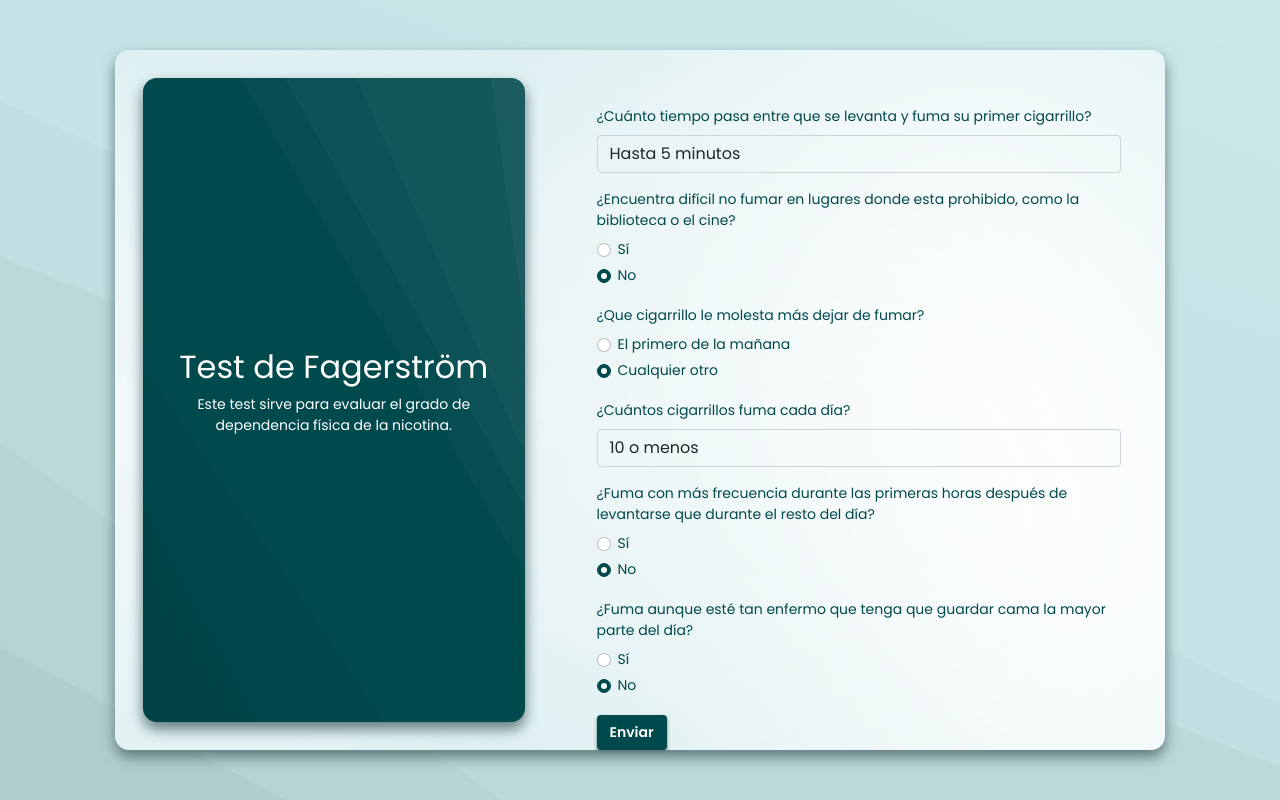
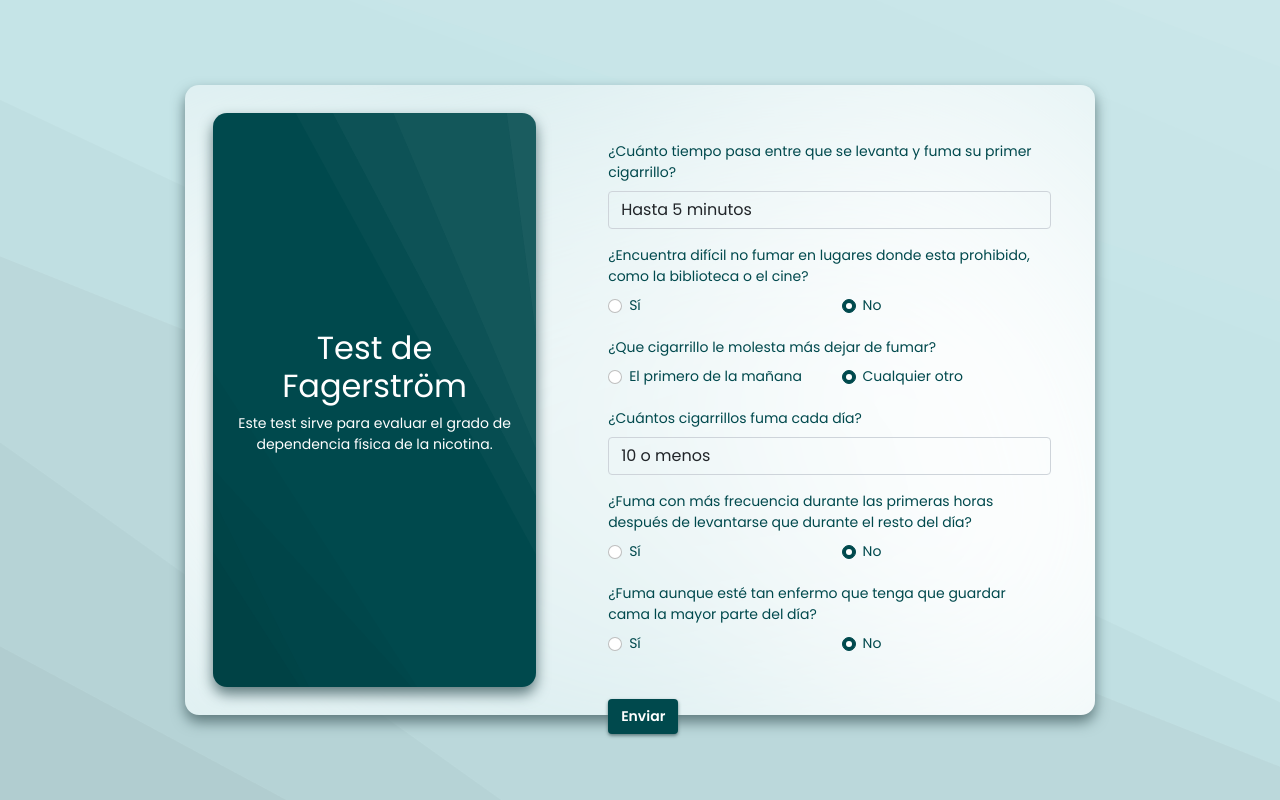
Before and after one commit to JesusMurguia/calculadora-web, a plain HTML site: page index.html in a window 1280 px wide. Drawn offline with nearby package versions, Linux system fonts and the light colour scheme.

Commit message:
menso alturoa

```diff
--- a/css/style.css
+++ b/css/style.css
@@ -25,8 +25,8 @@ body{
 }
 
 main{
-    max-width: 75em;
-    height: 50em;
+    max-width: 65em;
+    height: 45em;
     border-radius: 1em;
     box-shadow: 0 0.5em 1em var(--dark-grayish-cyan);
     background: url(../images/blurry-gradient-haikei.svg) var(--white);
@@ -102,7 +102,7 @@ main{
 }
 
 .hidden{
-    display: none;
+    display: none!important;
 }
 
 .last-section h3{
@@ -268,6 +268,8 @@ main{
 
 }
 
+
+
 .fadeIn {
     -webkit-animation-name: fadeIn;
     animation-name: fadeIn;
--- a/index.html
+++ b/index.html
@@ -53,12 +53,16 @@
                             <!-- pregunta 2 -->
                             <div class="mb-3">
                                 <label for="pregunta2" class="form-label">¿Encuentra difícil no fumar en lugares donde esta prohibido, como la biblioteca o el cine?</label>
+                                <div class="row">
+                                    <div class="col-6">
                                         <div class="form-check">
                                             <input class="form-check-input" type="radio" name="pregunta2" id="pregunta2-respuesta1" value="1">
                                             <label class="form-check-label" for="pregunta2-respuesta1">
                                               Sí
                                             </label>
                                         </div>
+                                    </div>
+                                    <div class="col-6">
                                         <div class="form-check">
                                             <input class="form-check-input" type="radio" name="pregunta2" id="pregunta2-respuesta2"  value="0" checked>
                                             <label class="form-check-label" for="pregunta2-respuesta2">
@@ -66,20 +70,28 @@
                                             </label>
                                         </div>
                                     </div>
+                                </div>
+                            </div>
                             <!-- pregunta 3 -->
                             <div class="mb-3">
                                 <label for="pregunta3" class="form-label">¿Que cigarrillo le molesta más dejar de fumar?</label>
+                                <div class="row">
+                                    <div class="col-6">
                                         <div class="form-check">
                                             <input class="form-check-input" type="radio" name="pregunta3" id="pregunta3-respuesta1"  value="1">
                                             <label class="form-check-label" for="pregunta3-respuesta1">
                                                 El primero de la mañana
                                             </label>
                                           </div>
+                                    </div>
+                                    <div class="col-6">
                                         <div class="form-check">
                                             <input class="form-check-input" type="radio" name="pregunta3" id="pregunta3-respuesta2"  value="0" checked>
                                             <label class="form-check-label" for="pregunta3-respuesta2">
                                               Cualquier otro
                                             </label>
+                                          </div>
+                                    </div>
                                 </div>
                             </div>
                             <!-- pregunta 4 -->
@@ -95,12 +107,16 @@
                             <!-- pregunta 5 -->
                             <div class="mb-3">
                              <label for="pregunta5" class="form-label">¿Fuma con más frecuencia durante las primeras horas después de levantarse que durante el resto del día?</label>
+                             <div class="row">
+                                 <div class="col-6">
                                     <div class="form-check">
                                         <input class="form-check-input" type="radio" name="pregunta5" id="pregunta5-respuesta1" value="1">
                                         <label class="form-check-label" for="pregunta5-respuesta1">
                                             Sí
                                         </label>
                                     </div>
+                                 </div>
+                                 <div class="col-6">
                                     <div class="form-check">
                                         <input class="form-check-input" type="radio" name="pregunta5" id="pregunta5-respuesta2" value="0" checked>
                                         <label class="form-check-label" for="pregunta5-respuesta2">
@@ -108,15 +124,21 @@
                                         </label>
                                     </div>
                                  </div>
+                             </div>
+                            </div>
                             <!-- pregunta 6 -->
                             <div class="mb-3">
                                 <label for="pregunta6" class="form-label">¿Fuma aunque esté tan enfermo que tenga que guardar cama la mayor parte del día?</label>
+                                <div class="row">
+                                    <div class="col-6">
                                         <div class="form-check">
                                             <input class="form-check-input" type="radio" name="pregunta5-respuesta1" id="pregunta5-respuesta1" value="1">
                                             <label class="form-check-label" for="pregunta5-respuesta1">
                                                 Sí
                                             </label>
                                         </div>
+                                    </div>
+                                    <div class="col-6">
                                         <div class="form-check">
                                             <input class="form-check-input" type="radio" name="pregunta5-respuesta1" id="pregunta5-respuesta2" value="0" checked>
                                             <label class="form-check-label" for="pregunta5-respuesta2">
@@ -124,8 +146,11 @@
                                             </label>
                                         </div>
                                     </div>
+                            </div>
+                            </div>
+
                             <!-- submit -->
-                            <button id="submit" type="submit" class="btn">Enviar</button>
+                            <button id="submit" type="submit" class="btn mt-4">Enviar</button>
                           </form>
                     </div>
                     <div id="second-section-2" class="col-12 hidden">
```
Lines whose indentation alone changed are shown as unchanged.
